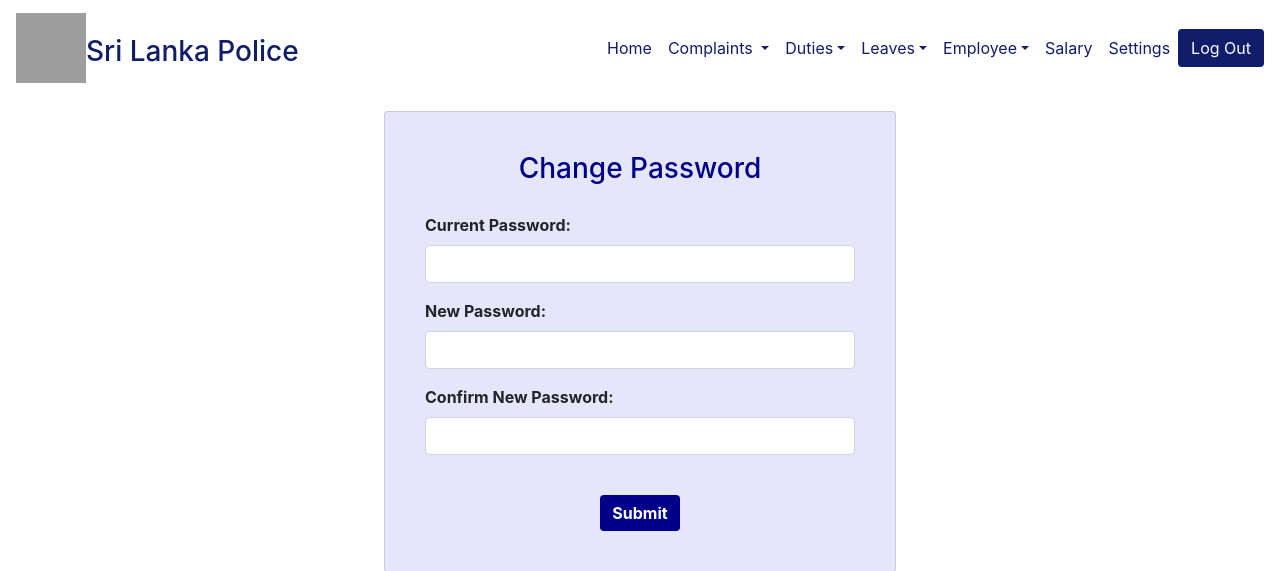
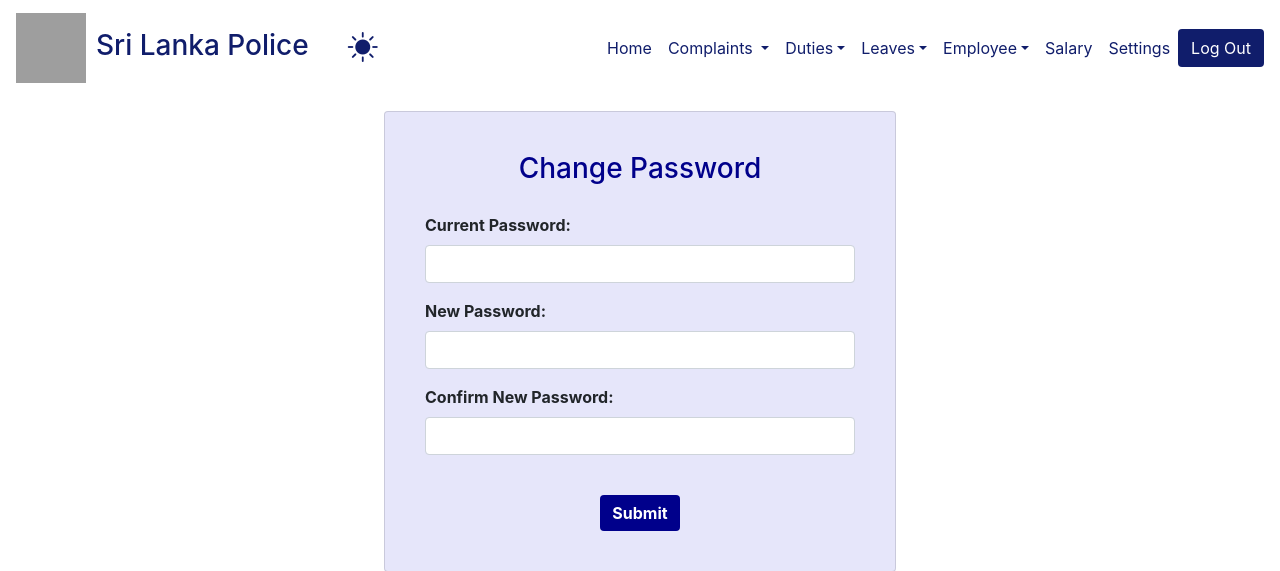
Before and after one commit to SA-Tester/SL-Police-Management-System, a PHP site: page /change-password.php in a window 1280 px wide. Shown: the top 571 px of the page. Run offline with PHP 8.4, Linux system fonts and the light colour scheme; the visitor is signed in with stand-in values (Sample User, id 1); grey boxes are pictures that could not be loaded.

Commit message:
added dark mode light mode switch to navbar

```diff
--- a/src/navbar.php
+++ b/src/navbar.php
@@ -1,9 +1,13 @@
 <?php
 session_start();
+if(!isset($_SESSION['dark'])) {
+    $_SESSION['dark'] = false;
+}
 
 // Function to render the navigation bar based on the user's role
 function renderNavBar()
 {
+    $mode_icon = $_SESSION['dark'] ? 'bi bi-moon-fill' : 'bi bi-sun-fill';
     if (isset($_SESSION['role'])) {
         if ($_SESSION['role'] === 'admin') {
             echo '<div class="container">
@@ -12,14 +16,19 @@ function renderNavBar()
                   <nav class="navbar navbar-expand-lg navbar-light fixed-top bg-white m-0 mt-0 mb-0">
                     <a class="navbar-brand" href="index.php">
                       <div class="d-flex align-items-center">
-                        <img src="../assets/logo.png" width="70" height="70" alt="logo">
-                        <h3 class="d-none d-lg-inline-block align-top mt-3 h3" style="color:#101D6B">Sri Lanka Police</h3>
+                        <img src="../assets/logo.png" alt="logo" width=70px; height=70px">
+                        <h3 class="d-none d-lg-inline-block align-top mt-3 h3" style="color:#101D6B;margin: auto 10px">Sri Lanka Police</h3>
                       </div>
                     </a>
                     <button class="navbar-toggler" type="button" data-toggle="collapse" data-target="#navbarSupportedContent"
                       aria-controls="navbarSupportedContent" aria-expanded="false" aria-label="Toggle navigation">
                       <span class="navbar-toggler-icon"></span>
                     </button>
+                    <form class="form-inline my-2 my-lg-0" action="switch-theme.php" method="post">
+    <button class="btn btn my-2 my-sm-0 theme-toggle" type="submit" style="color: #101D6B;">
+        <i id="toggleIcon" class="'.$mode_icon.'" style="font-size: 30px"></i>
+    </button>
+</form>
 
                     <div class="collapse navbar-collapse justify-content-end" id="navbarSupportedContent">
                       <ul class="navbar-nav">
@@ -65,7 +74,7 @@ function renderNavBar()
                           <a class="nav-link" href="payroll.php" style="color:#101D6B">Salary</a>
                         </li>
                         <li class="nav-item">
-                          <a class="nav-link" href="#" style="color:#101D6B;">Settings</a>
+                          <a class="nav-link" href="index.php#settings" style="color:#101D6B;">Settings</a>
                         </li>
                         <form class="form-inline my-2 my-lg-0"  action="logout.php" method="get">
                           <button class="btn btn my-2 my-sm-0" type="submit" style="color:white;background-color: #101D6B;">Log Out</button>
@@ -83,7 +92,7 @@ function renderNavBar()
                     <a class="navbar-brand" href="index.php">
                       <div class="d-flex align-items-center">
                         <img src="../assets/logo.png" width="70" height="70" alt="logo">
-                        <h3 class="d-none d-lg-inline-block align-top mt-3 h3" style="color:#101D6B">Sri Lanka Police</h3>
+                        <h3 class="d-none d-lg-inline-block align-top mt-3 h3" style="color:#101D6B;margin: auto 10px">Sri Lanka Police</h3>
                       </div>
                     </a>
                     <button class="navbar-toggler" type="button" data-toggle="collapse" data-target="#navbarSupportedContent"
@@ -92,6 +101,11 @@ function renderNavBar()
                     </button>
 
                     <div class="collapse navbar-collapse justify-content-end" id="navbarSupportedContent">
+<form class="form-inline my-2 my-lg-0" action="switch-theme.php" method="post">
+    <button class="btn btn my-2 my-sm-0 theme-toggle" type="submit" style="color: #101D6B;">
+        <i id="toggleIcon" class="'.$mode_icon.'" style="font-size: 30px"></i>
+    </button>
+</form>
                       <ul class="navbar-nav">
                         <li class="nav-item">
                           <a class="nav-link" href="index.php" style="color:#101D6B">Home<span class="sr-only">(current)</span></a>
@@ -120,7 +134,7 @@ function renderNavBar()
                           <a class="nav-link" href="payroll.php" style="color:#101D6B">Salary</a>
                         </li>
                         <li class="nav-item">
-                          <a class="nav-link" href="#" style="color:#101D6B;">Settings</a>
+                          <a class="nav-link" href="index.php#settings" style="color:#101D6B;">Settings</a>
                         </li>
                         <form class="form-inline my-2 my-lg-0"  action="logout.php" method="get">
                           <button class="btn btn my-2 my-sm-0" type="submit" style="color:white;background-color: #101D6B;">Log Out</button>
@@ -139,7 +153,7 @@ function renderNavBar()
                 <a class="navbar-brand" href="index.php">
                   <div class="d-flex align-items-center">
                     <img src="../assets/logo.png" width="70" height="70" alt="logo">
-                    <h3 class="d-none d-lg-inline-block align-top mt-3 h3" style="color:#101D6B">Sri Lanka Police</h3>
+                    <h3 class="d-none d-lg-inline-block align-top mt-3 h3" style="color:#101D6B;margin: auto 10px">Sri Lanka Police</h3>
                   </div>
                 </a>
                 <button class="navbar-toggler" type="button" data-toggle="collapse" data-target="#navbarSupportedContent"
@@ -148,6 +162,11 @@ function renderNavBar()
                 </button>
 
                 <div class="collapse navbar-collapse justify-content-end" id="navbarSupportedContent">
+                <form class="form-inline my-2 my-lg-0" action="switch-theme.php" method="post">
+    <button class="btn btn my-2 my-sm-0 theme-toggle" type="submit" style="color: #101D6B;">
+        <i id="toggleIcon" class="'.$mode_icon.'" style="font-size: 30px"></i>
+    </button>
+</form>
                   <ul class="navbar-nav">
                     <li class="nav-item">
                       <a class="nav-link" href="index.php" style="color:#101D6B">Home<span class="sr-only">(current)</span></a>
```
